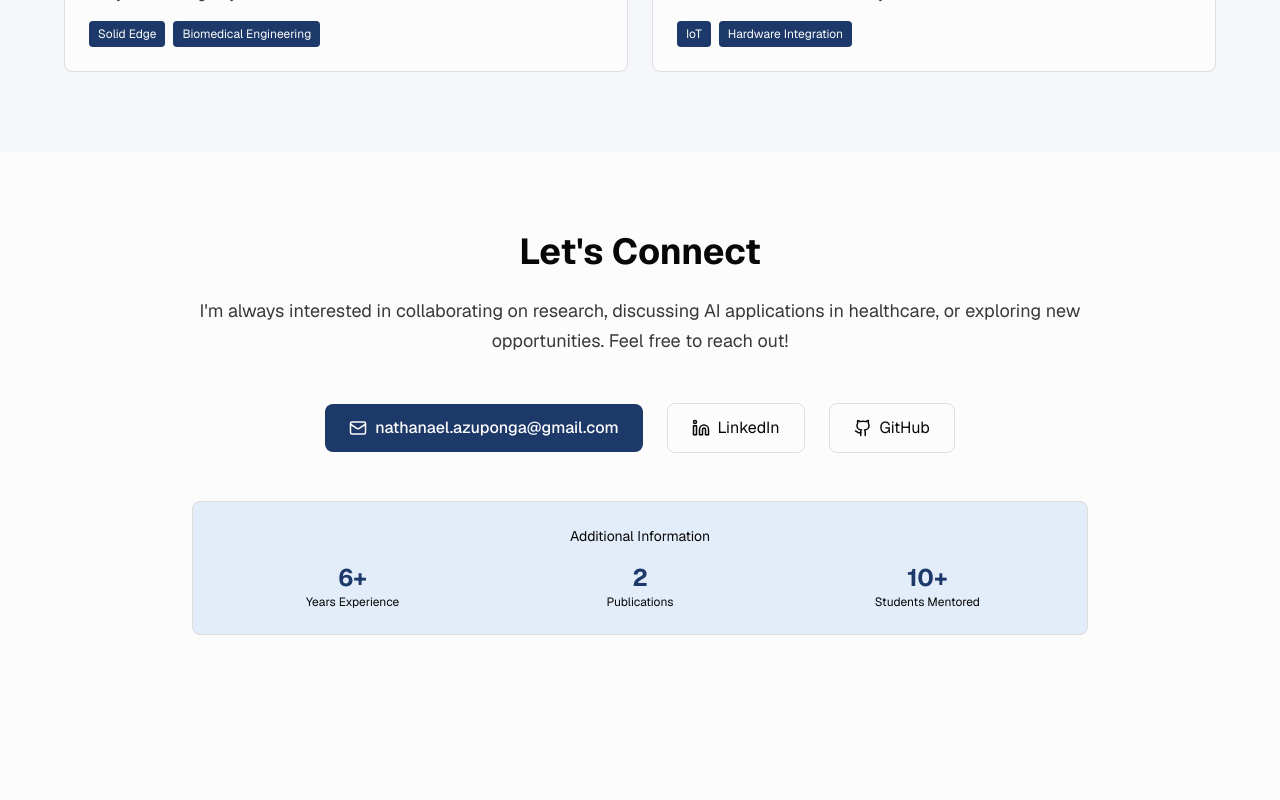
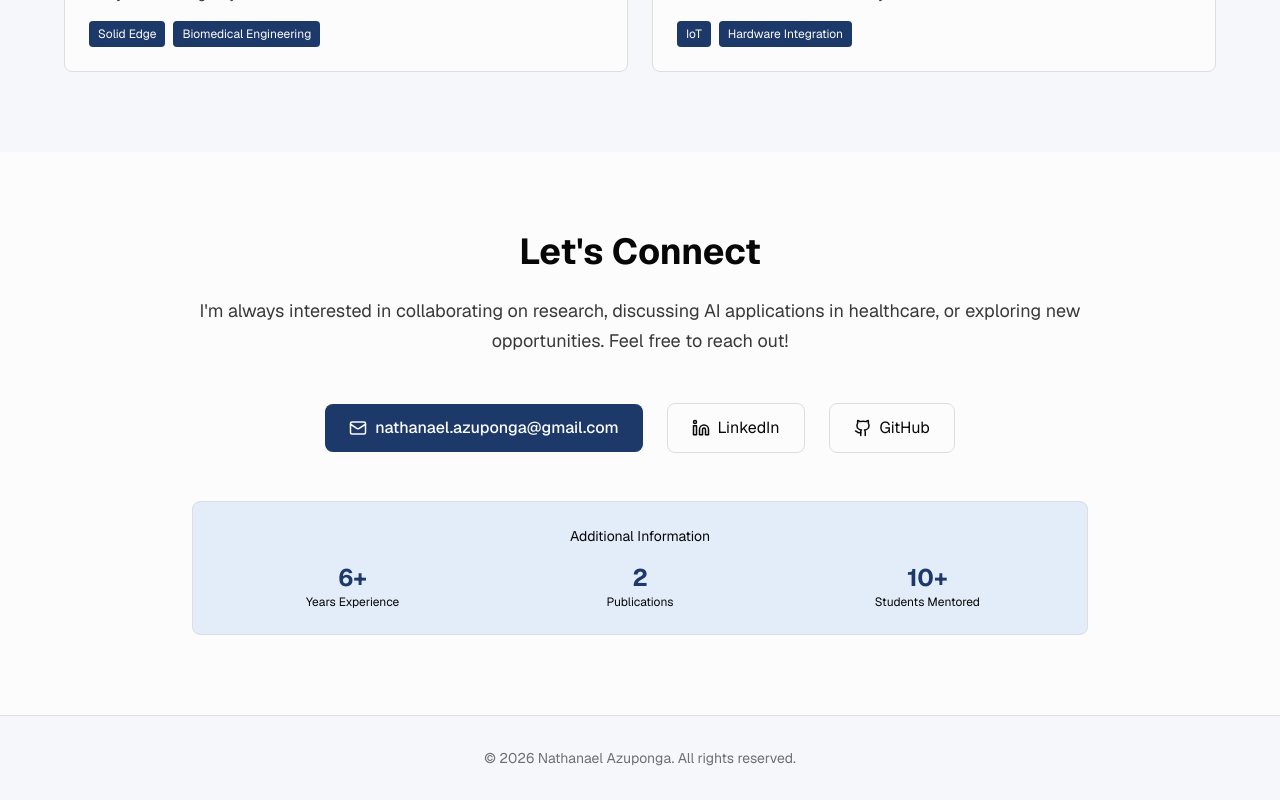
Before and after one commit to eckintosh-4ai360/NATHANIEL-AZUPONGA-PORTFOLIO, a Next.js app: page / in a window 1280 px wide. Shown: the part 3324-4124 px from the top of the page. Before the commit the page ends 4039 px from the top, so only its background shows below. Built offline with nearby package versions, Linux system fonts and the light colour scheme.

Commit message:
footer section

```diff
--- a/app/page.tsx
+++ b/app/page.tsx
@@ -374,6 +374,15 @@ export default function Portfolio() {
         </div>
       </section>
 
+            {/* Footer */}
+      <footer className="border-t border-border py-8 px-4 sm:px-6 lg:px-8 bg-secondary/30">
+        <div className="max-w-6xl mx-auto text-center">
+          <p className="text-sm text-muted-foreground">
+            © 2026 Nathanael Azuponga. All rights reserved.
+          </p>
+        </div>
+      </footer>
+
     </div>
   );
 }
```
